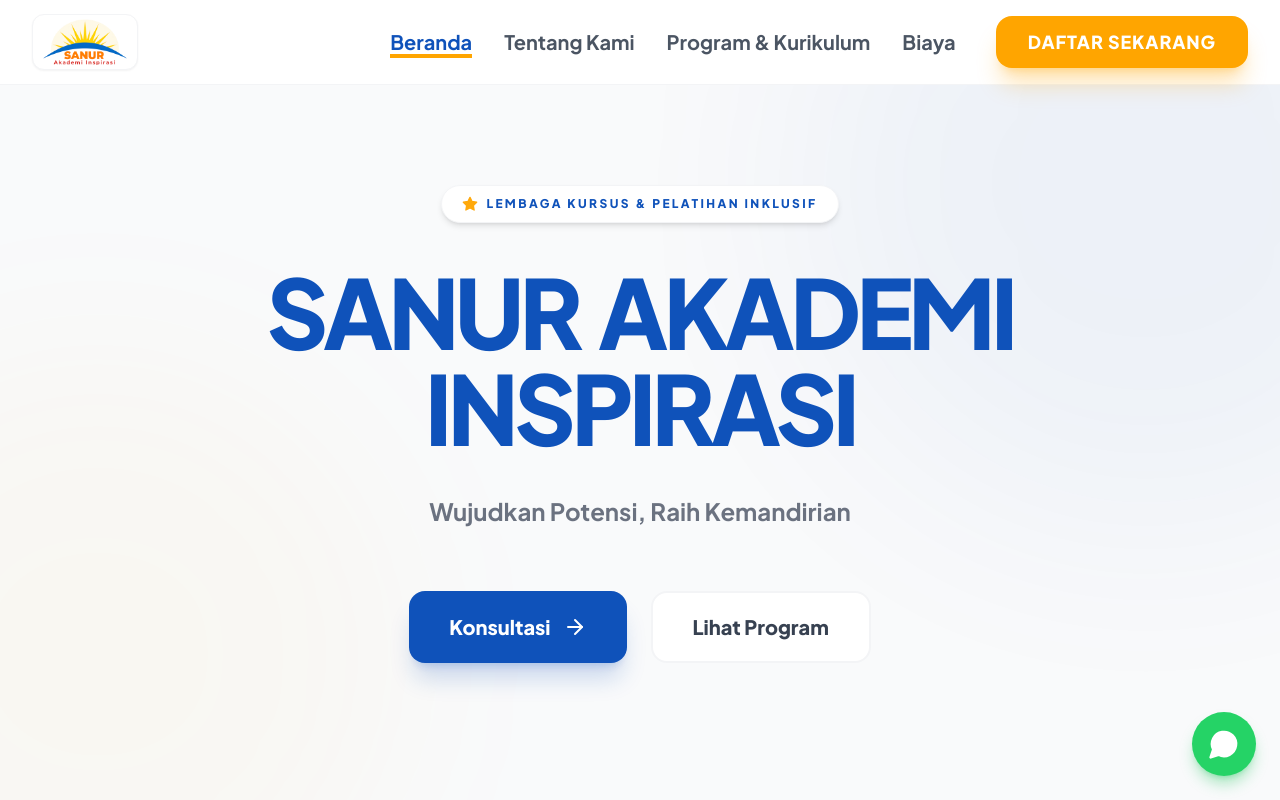
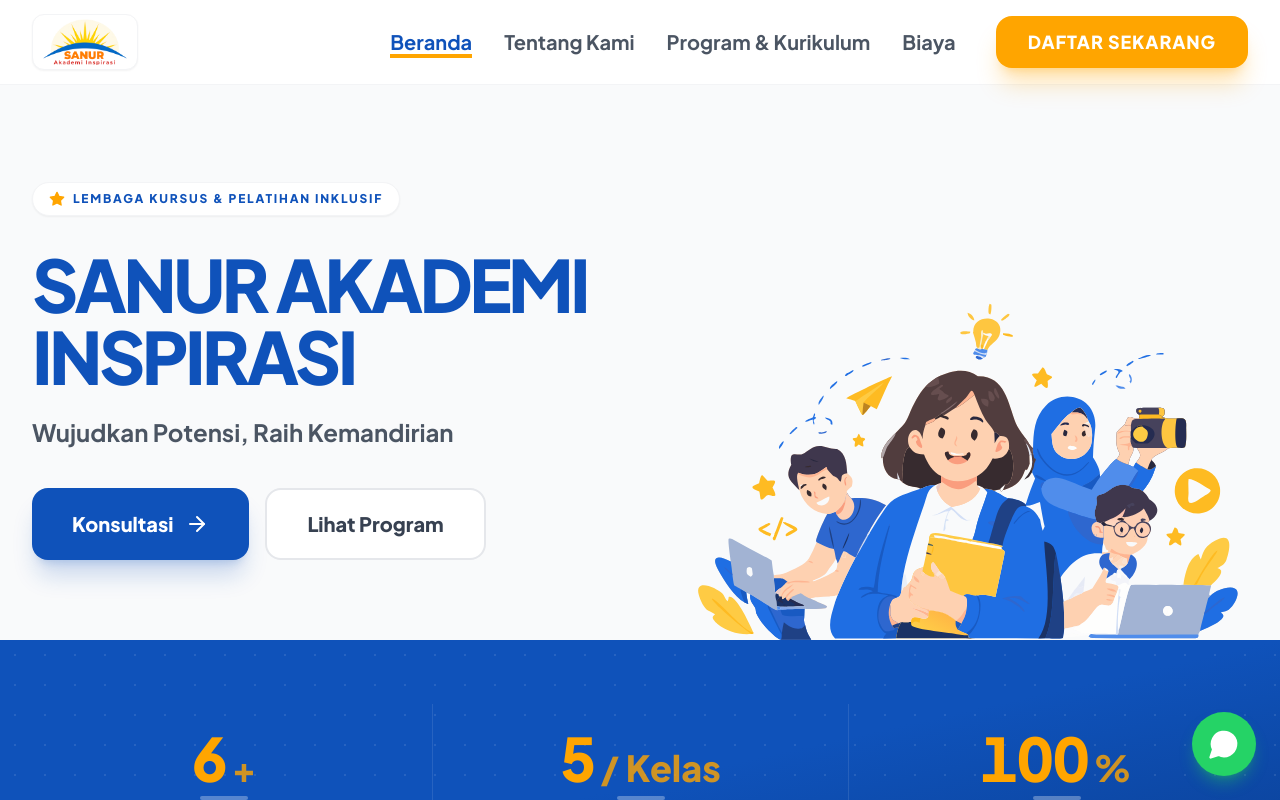
Before and after one commit to Jati804/Yayasan-SANUR-Akademi-Inspirasi, a React (Vite) app: page / in a window 1280 px wide. Shown: the top 800 px of the page. Built offline with nearby package versions, Linux system fonts and the light colour scheme.

Commit message:
Update Hero.tsx

```diff
--- a/components/Hero.tsx
+++ b/components/Hero.tsx
@@ -1,119 +1,84 @@
-
-import { motion } from 'framer-motion';
+import { motion, useReducedMotion } from 'framer-motion';
 import { ArrowRight, Star } from 'lucide-react';
 import { Link } from 'react-router-dom';
 
-// Fix: Cast motion components to any to bypass environment-specific type merging issues
+// Cast motion component to any to bypass environment-specific type merging issues
 const MotionDiv = motion.div as any;
-const MotionH1 = motion.h1 as any;
-const MotionP = motion.p as any;
+
+const focusRing =
+  'focus-visible:outline-none focus-visible:ring-4 focus-visible:ring-primary/40 focus-visible:ring-offset-2';
 
 const Hero: React.FC = () => {
+  const reduceMotion = useReducedMotion();
+
   const scrollToDaftar = (e: React.MouseEvent) => {
     e.preventDefault();
     const element = document.getElementById('daftar');
     if (element) {
-      element.scrollIntoView({ behavior: 'smooth' });
+      element.scrollIntoView({ behavior: reduceMotion ? 'auto' : 'smooth' });
     }
   };
 
   return (
     <section
       id="beranda"
-      className="relative min-h-[85vh] lg:min-h-screen flex items-center justify-center bg-surface overflow-hidden pt-32 pb-20 lg:pt-36 lg:pb-24"
+      className="relative bg-surface overflow-hidden pt-28 lg:pt-32 lg:min-h-[640px] flex items-end"
     >
+      <div className="container mx-auto px-4 md:px-8 relative z-10">
+        <div className="grid lg:grid-cols-[1.15fr_1fr] gap-6 lg:gap-4 items-end">
+          {/* Teks: statis, langsung terbaca saat halaman dibuka */}
+          <div className="self-center pb-2 lg:pb-20 text-left">
+            <span className="inline-flex items-center gap-2 px-4 py-2 rounded-full bg-white border border-gray-100 shadow-sm text-[11px] md:text-xs font-black text-primary uppercase tracking-[0.15em] mb-6 md:mb-8">
+              <Star className="w-4 h-4 fill-secondary text-secondary" aria-hidden="true" />
+              <span>Lembaga Kursus &amp; Pelatihan Inklusif</span>
+            </span>
 
-      {/* Dynamic Background Elements */}
-      <div className="absolute inset-0 pointer-events-none">
-        <MotionDiv
-          animate={{
-            scale: [1, 1.2, 1],
-            opacity: [0.3, 0.5, 0.3],
-            x: [0, 40, 0],
-            y: [0, -40, 0]
-          }}
-          transition={{ duration: 15, repeat: Infinity, ease: "easeInOut" }}
-          className="absolute top-[-10%] right-[-10%] w-[300px] h-[300px] md:w-[600px] md:h-[600px] bg-primary/10 rounded-full blur-[100px]"
-        />
-        <MotionDiv
-          animate={{
-            scale: [1, 1.3, 1],
-            opacity: [0.2, 0.4, 0.2],
-            x: [0, -30, 0],
-            y: [0, 30, 0]
-          }}
-          transition={{ duration: 18, repeat: Infinity, ease: "easeInOut" }}
-          className="absolute bottom-[-10%] left-[-10%] w-[250px] h-[250px] md:w-[500px] md:h-[500px] bg-secondary/10 rounded-full blur-[80px]"
-        />
-      </div>
+            <h1 className="text-[2.25rem] sm:text-6xl lg:text-[3.5rem] xl:text-[4.5rem] 2xl:text-[5rem] font-black text-primary leading-[1.05] tracking-tighter mb-5 md:mb-6">
+              <span className="block">SANUR AKADEMI</span>
+              <span className="block">INSPIRASI</span>
+            </h1>
 
-      <div className="container mx-auto px-4 md:px-8 relative z-10">
-        <div className="max-w-6xl mx-auto flex flex-col items-center text-center">
+            <p className="text-lg md:text-2xl text-gray-600 font-bold leading-relaxed max-w-xl mb-8 md:mb-10">
+              Wujudkan Potensi, Raih Kemandirian
+            </p>
 
-          {/* Badge Bintang */}
-          <MotionDiv
-            initial={{ opacity: 0, y: -20 }}
-            animate={{ opacity: 1, y: 0 }}
-            transition={{ duration: 0.6 }}
-            className="mb-6 md:mb-10"
-          >
-            <span className="inline-flex items-center gap-2 px-4 py-2 md:px-5 md:py-2.5 rounded-full bg-white border border-gray-100 shadow-md text-[10px] md:text-xs font-black text-primary uppercase tracking-[0.2em]">
-              <Star className="w-4 h-4 md:w-4 h-4 fill-secondary text-secondary animate-pulse" />
-              <span>Lembaga Kursus & Pelatihan Inklusif</span>
-            </span>
-          </MotionDiv>
-
-          {/* Main Headline - Scaled down for desktop */}
-          <MotionH1
-            initial={{ opacity: 0, y: 20 }}
-            animate={{ opacity: 1, y: 0 }}
-            transition={{ duration: 0.6, delay: 0.1 }}
-            className="text-[3.5rem] xs:text-[4rem] sm:text-[4.5rem] md:text-[4.5rem] lg:text-[5.5rem] xl:text-[6rem] font-black text-primary leading-[1.1] md:leading-[1] mb-8 md:mb-10 tracking-tighter w-full"
-          >
-            <span className="inline-block">SANUR</span>
-            <br className="sm:hidden" />
-            <span className="sm:inline-block sm:ml-[0.2em]">AKADEMI</span>
-            <br />
-            <span className="inline-block">INSPIRASI</span>
-          </MotionH1>
-
-          {/* Subtitle */}
-          <MotionP
-            initial={{ opacity: 0, y: 20 }}
-            animate={{ opacity: 1, y: 0 }}
-            transition={{ duration: 0.6, delay: 0.2 }}
-            className="text-lg md:text-xl lg:text-2xl text-gray-500 mb-10 md:mb-16 max-w-2xl font-bold leading-relaxed px-4"
-          >
-            Wujudkan Potensi, Raih Kemandirian
-          </MotionP>
-
-          {/* Action Buttons */}
-          <MotionDiv
-             initial={{ opacity: 0, y: 20 }}
-             animate={{ opacity: 1, y: 0 }}
-             transition={{ duration: 0.6, delay: 0.3 }}
-             className="flex flex-col sm:flex-row gap-4 md:gap-6 w-full sm:w-auto px-6 sm:px-0"
-          >
+            <div className="flex flex-col sm:flex-row gap-4">
               <a
                 href="#daftar"
                 onClick={scrollToDaftar}
-              className="px-8 py-5 md:px-10 md:py-5 bg-primary hover:bg-primary-dark text-white rounded-2xl font-black text-lg md:text-xl shadow-xl shadow-primary/20 transition-all hover:-translate-y-1 active:scale-95 flex items-center justify-center gap-3"
+                className={`px-8 py-4 md:px-10 md:py-5 bg-primary hover:bg-primary-dark text-white rounded-2xl font-black text-lg md:text-xl shadow-xl shadow-primary/20 transition-all motion-safe:hover:-translate-y-1 motion-safe:active:scale-95 flex items-center justify-center gap-3 ${focusRing}`}
               >
                 Konsultasi
-              <ArrowRight className="w-5 h-5 md:w-6 h-6" />
+                <ArrowRight className="w-5 h-5 md:w-6 md:h-6" aria-hidden="true" />
               </a>
 
               <Link
                 to="/program"
-              className="px-8 py-5 md:px-10 md:py-5 bg-white hover:bg-gray-50 text-gray-700 border-2 border-gray-100 rounded-2xl font-black text-lg md:text-xl transition-all hover:-translate-y-1 active:scale-95 flex items-center justify-center"
+                className={`px-8 py-4 md:px-10 md:py-5 bg-white hover:bg-gray-50 text-gray-700 border-2 border-gray-200 rounded-2xl font-black text-lg md:text-xl transition-all motion-safe:hover:-translate-y-1 motion-safe:active:scale-95 flex items-center justify-center ${focusRing}`}
               >
                 Lihat Program
               </Link>
-          </MotionDiv>
-
             </div>
           </div>
 
+          {/* Ilustrasi: satu-satunya momen gerak, menempel ke dasar hero */}
+          <MotionDiv
+            initial={reduceMotion ? false : { opacity: 0, y: 24 }}
+            animate={{ opacity: 1, y: 0 }}
+            transition={{ duration: 0.8, ease: 'easeOut' }}
+            className="flex justify-center lg:justify-end"
+          >
+            <img
+              src="/hero-illustration.svg"
+              alt=""
+              aria-hidden="true"
+              width={865}
+              height={531}
+              className="block w-full max-w-[520px] sm:max-w-[600px] lg:max-w-none h-auto"
+            />
+          </MotionDiv>
+        </div>
+      </div>
     </section>
   );
 };
```
Lines whose indentation alone changed are shown as unchanged.
